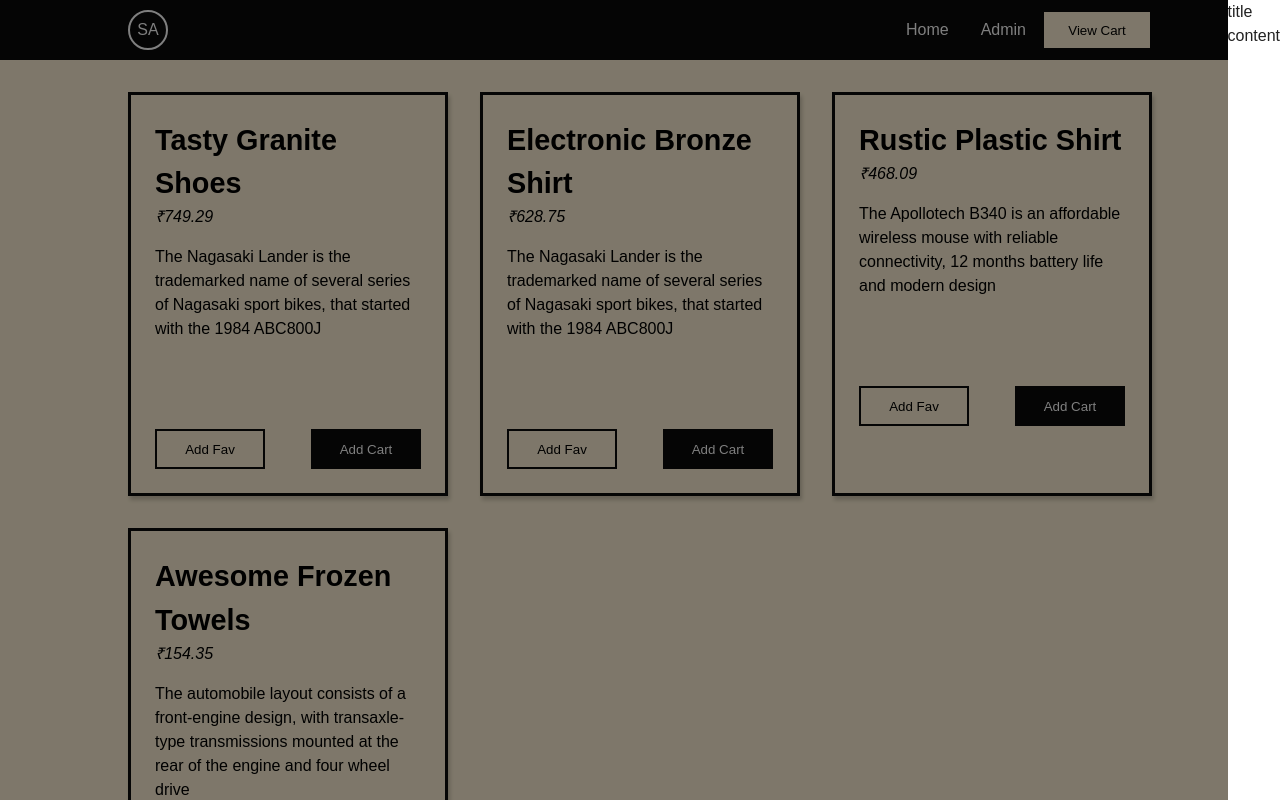
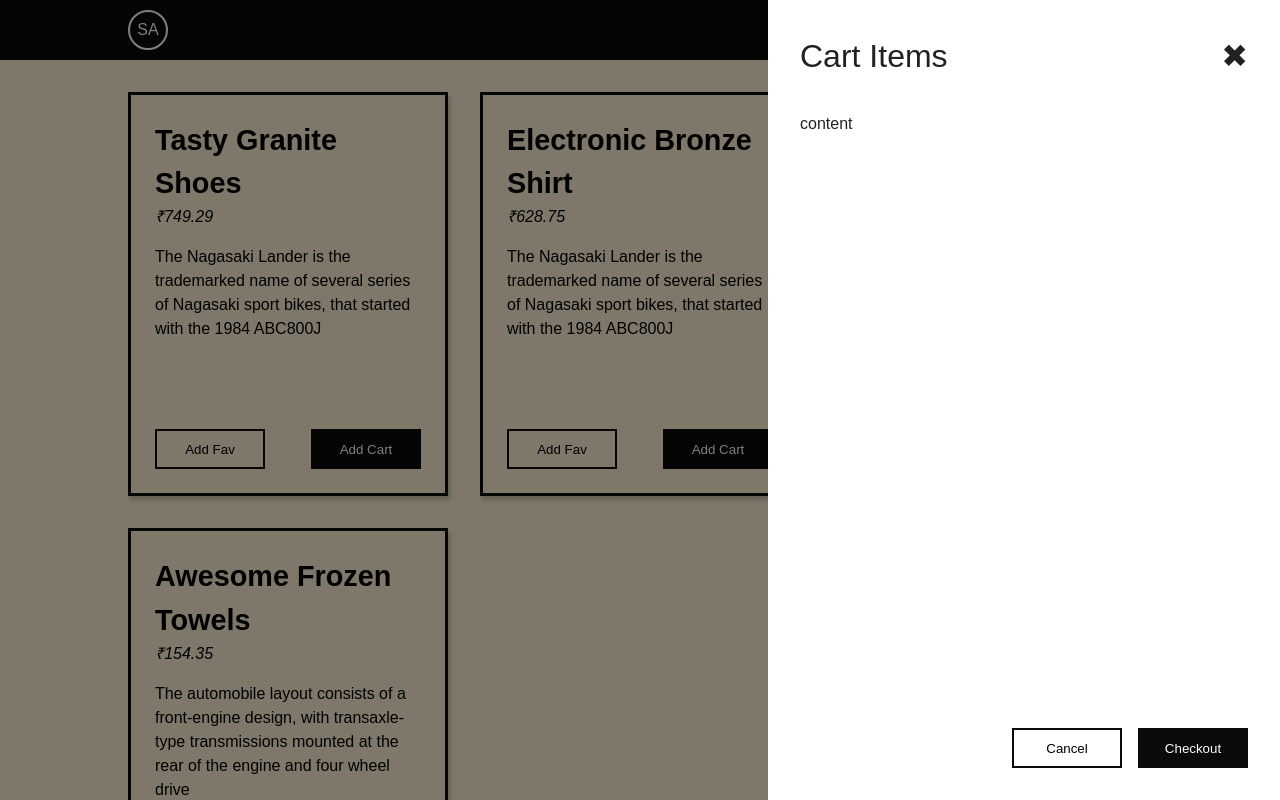
Before and after one commit to amoljagtap17/2024-react-training, a React (Vite) app: page / in a window 1280 px wide. Both pictures are taken after a click on the button "View Cart". Shown: the top 800 px of the page. Built offline with nearby package versions, Linux system fonts and the light colour scheme.

Commit message:
day 2: update drawer component

```diff
--- a/src/components/lib/Drawer/index.tsx
+++ b/src/components/lib/Drawer/index.tsx
@@ -3,7 +3,7 @@ import { createPortal } from "react-dom";
 import styles from "./Drawer.module.less";
 
 interface IDrawerProps {
-  children: ReactElement[];
+  children: ReactElement;
   onClose: () => void;
 }
 
--- /dev/null
+++ b/src/components/section/cart/CartDrawer/CartDrawer.module.less
@@ -0,0 +1,36 @@
+.CartDrawer {
+  &__root {
+    min-width: 40vw;
+    min-height: 100%;
+    padding: 2rem;
+    position: relative;
+    display: flex;
+    flex-direction: column;
+
+    @media only screen and (max-width: 1200px) {
+      min-width: 60vw;
+    }
+
+    @media only screen and (max-width: 768px) {
+      min-width: 75vw;
+    }
+  }
+  &__close {
+    position: absolute;
+    right: 2rem;
+    font-size: 2rem;
+    cursor: pointer;
+  }
+  &__title {
+    font-size: 2rem;
+  }
+  &__content {
+    flex-grow: 1;
+    margin: 2rem 0;
+  }
+  &__actions {
+    display: flex;
+    flex-direction: row-reverse;
+    gap: 1rem;
+  }
+}
--- /dev/null
+++ b/src/components/section/cart/CartDrawer/index.tsx
@@ -0,0 +1,28 @@
+import { Button, Drawer } from "../../../lib";
+import styles from "./CartDrawer.module.less";
+
+interface ICartDrawerProps {
+  onClose: () => void;
+}
+
+export function CartDrawer({ onClose }: ICartDrawerProps) {
+  return (
+    <Drawer onClose={onClose}>
+      <div className={styles.CartDrawer__root}>
+        <div className={styles.CartDrawer__close} onClick={onClose}>
+          &#x2716;
+        </div>
+        <div className={styles.CartDrawer__title}>Cart Items</div>
+        <div className={styles.CartDrawer__content}>content</div>
+        <div className={styles.CartDrawer__actions}>
+          <Button variant="contained" onClick={() => {}}>
+            Checkout
+          </Button>
+          <Button variant="outlined" onClick={onClose}>
+            Cancel
+          </Button>
+        </div>
+      </div>
+    </Drawer>
+  );
+}
--- a/src/components/section/cart/ViewCartButton/index.tsx
+++ b/src/components/section/cart/ViewCartButton/index.tsx
@@ -1,5 +1,6 @@
 import { useState } from "react";
-import { Button, Drawer } from "../../../lib";
+import { Button } from "../../../lib";
+import { CartDrawer } from "../CartDrawer";
 
 export function ViewCartButton() {
   const [showDrawer, setShowDrawer] = useState(false);
@@ -13,12 +14,7 @@ export function ViewCartButton() {
       <Button variant="primary" onClick={toggleShowDrawer}>
         View Cart
       </Button>
-      {showDrawer ? (
-        <Drawer onClose={toggleShowDrawer}>
-          <div>title</div>
-          <div>content</div>
-        </Drawer>
-      ) : null}
+      {showDrawer ? <CartDrawer onClose={toggleShowDrawer} /> : null}
     </>
   );
 }
```
